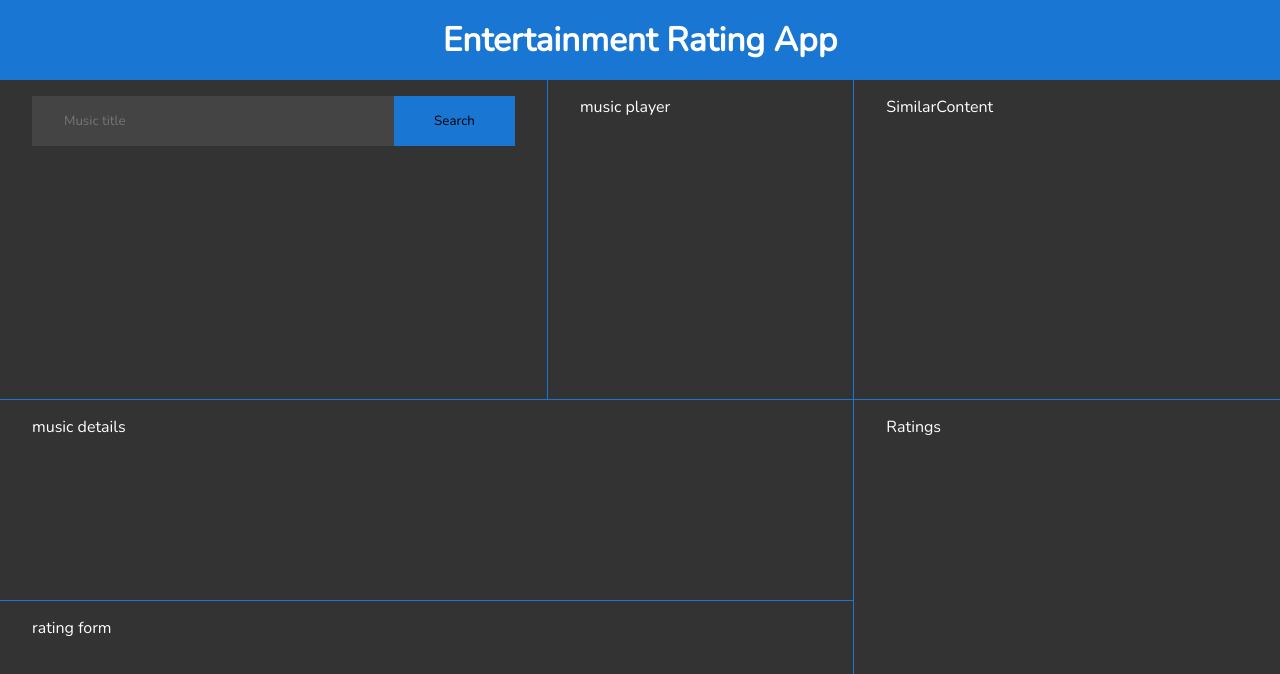
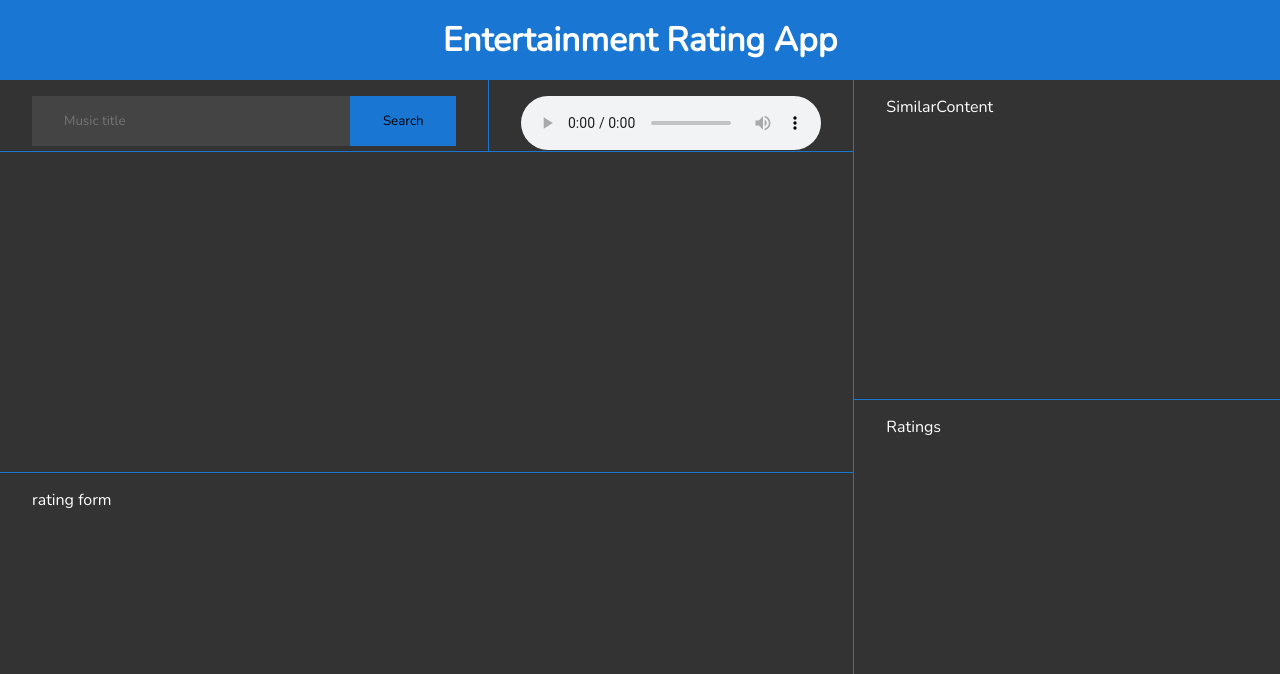
Before and after one commit to charlzzdev/entertainment-rating-app, a React (Create React App) app: page / in a window 1280 px wide. Shown: the top 674 px of the page. Built offline with nearby package versions, Linux system fonts and the light colour scheme.

Commit message:
Display the details of the music

```diff
--- a/src/components/MusicDetails.js
+++ b/src/components/MusicDetails.js
@@ -1,11 +1,46 @@
 import React from 'react';
+import {connect} from 'react-redux';
 
-const MusicPlayer = () => {
+const MusicDetails = (props) => {
+      let {
+            musicName,
+            artistName,
+            albumName,
+            genres,
+            genreDescriptions,
+            seconds
+      } = props.state.searchResult;
+      let genreIndex = -1;
+
       return(
             <div className="music-details container">
-                  music details
+                  {
+                        typeof musicName === 'undefined' ? null :
+                        (
+                              <div>
+                                    <h1>{musicName} by <strong id="artist-name">{artistName}</strong></h1>
+                                    <h2>Album: {albumName}</h2>
+                                    <ul>
+                                          Genres:
+                                          {
+                                                genres.map(genre => {
+                                                      genreIndex++;
+                                                      return <li key={genre} title={genreDescriptions[genreIndex]}>{genre}</li>
+                                                })
+                                          }
+                                    </ul>
+                                    <strong>Length: {seconds} seconds</strong>
+                              </div>
+                        )
+                  }
             </div>
       )
 }
 
-export default MusicPlayer;
+const mapStateToProps = (state) => {
+      return {
+            state
+      }
+}
+
+export default connect(mapStateToProps)(MusicDetails);
--- a/src/components/MusicPlayer.js
+++ b/src/components/MusicPlayer.js
@@ -1,13 +1,38 @@
 import React, {Component} from 'react';
+import {connect} from 'react-redux';
 
 class MusicPlayer extends Component {
+      componentWillReceiveProps(){
+            let musicPlayer = document.querySelector('.music-player');
+
+            let newAudioTag = document.createElement('audio');
+            newAudioTag.setAttribute('controls', '');
+
+            let newSourceTag = document.createElement('source');
+            newSourceTag.src = this.props.state.searchResult.url;
+            newSourceTag.type = 'audio/mp3';
+
+            newAudioTag.appendChild(newSourceTag);
+
+            console.log('received props', newAudioTag, this.props);
+
+            musicPlayer.children[0].remove();
+            musicPlayer.appendChild(newAudioTag);
+      }
+
       render(){
             return(
                   <div className="music-player container">
-                        music player
+                        <audio controls></audio>
                   </div>
             )
       }
 }
 
-export default MusicPlayer;
+const mapStateToProps = (state) => {
+      return {
+            state
+      }
+}
+
+export default connect(mapStateToProps)(MusicPlayer);
--- a/src/index.css
+++ b/src/index.css
@@ -45,7 +45,7 @@
 
 .music-wrapper .search {
   width: 100%;
-  height: 40vh;
+  height: 9vh;
   display: flex;
 }
 .music-wrapper .search .search-form {
@@ -59,10 +59,14 @@
   border-bottom: 1px solid #1976d2;
 }
 .music-wrapper .music-details {
-  height: 25vh;
+  height: 40vh;
+}
+.music-wrapper .music-details div ul li {
+  margin-left: 2rem;
+  cursor: help;
 }
 .music-wrapper .rating-form {
-  height: 25vh;
+  height: 41vh;
   border-top: 1px solid #1976d2;
 }
 
@@ -89,6 +93,10 @@
   outline: 0;
 }
 
+#artist-name {
+  color: #1e88e5;
+}
+
 @media (max-width: 903px) {
   .container {
     padding: 0.5rem 1rem;
--- a/src/index.scss
+++ b/src/index.scss
@@ -51,7 +51,7 @@
 .music-wrapper{
       .search{
             width: 100%;
-            height: 40vh;
+            height: 9vh;
             display: flex;
 
             .search-form{
@@ -67,10 +67,19 @@
             }
       }
       .music-details{
-            height: 25vh;
+            height: 40vh;
+
+            div{
+                  ul{
+                        li{
+                              margin-left: 2rem;
+                              cursor: help;
+                        }
+                  }
+            }
       }
       .rating-form{
-            height: 25vh;
+            height: 41vh;
             border-top: 1px solid #1976d2;
       }
 }
@@ -99,6 +108,10 @@
       outline: 0;
 }
 
+#artist-name{
+      color: #1e88e5;
+}
+
 @media(max-width: 903px){
       .container{
             padding: 0.5rem 1rem;
```
Also changed, not shown: 1 other file (tests, documents, lock files or other folders).
